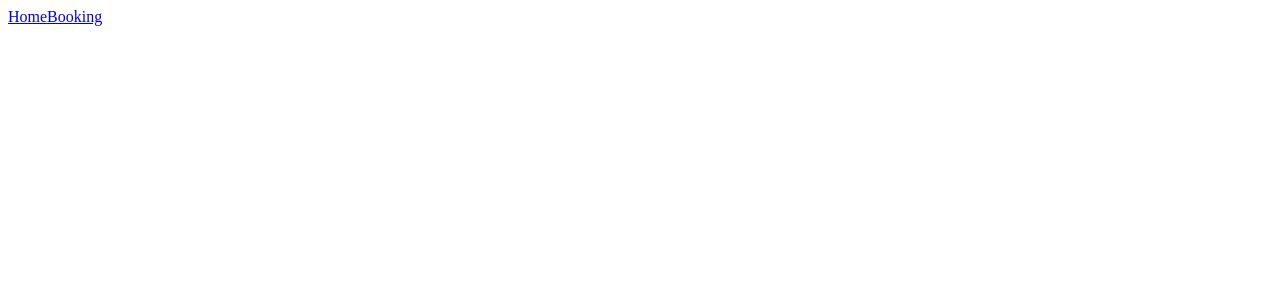
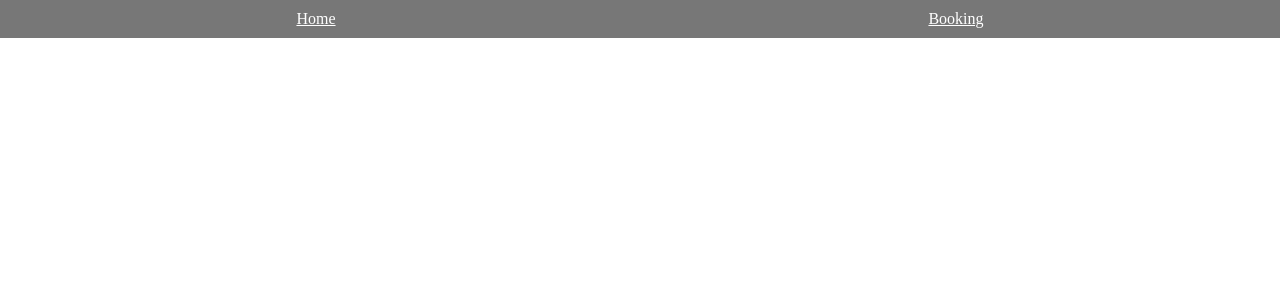
Before and after one commit to Korla/raycare-react, a React (Create React App) app: page / in a window 1280 px wide. Shown: the top 300 px of the page. Built offline with nearby package versions, Linux system fonts and the light colour scheme.

Commit message:
Simple panel and page components

```diff
--- /dev/null
+++ b/src/app.css
@@ -0,0 +1,3 @@
+body {
+  margin: 0;
+}
--- /dev/null
+++ b/src/common/Header.tsx
@@ -0,0 +1,21 @@
+import * as React from 'react';
+import { Link } from 'react-router';
+
+const style = {
+  root: {
+    display: 'flex',
+    justifyContent: 'space-around' as 'space-around',
+    background: '#777'
+  },
+  link: {
+    padding: 10,
+    color: 'white'
+  }
+};
+
+export default (props: any) => (
+  <div style={style.root}>
+    <Link style={style.link} to="/" activeClassName="active">Home</Link>
+    <Link style={style.link} to="/booking" activeClassName="active">Booking</Link>
+  </div>
+);
--- a/src/common/app.tsx
+++ b/src/common/app.tsx
@@ -1,10 +1,19 @@
 import * as React from 'react';
-import { Link } from 'react-router';
+import Header from './Header';
+
+const style = {
+  position: 'absolute',
+  right: 0,
+  left: 0,
+  top: 0,
+  bottom: 0,
+  display: 'flex',
+  flexDirection: 'column' as 'column'
+};
 
 export const app = (props: any) => (
-  <div>
-    <Link to="/" activeClassName="active">Home</Link>
-    <Link to="/booking" activeClassName="active">Booking</Link>
+  <div style={style}>
+    <Header />
     {props.children}
   </div>
 );
--- /dev/null
+++ b/src/common/components/page.css
@@ -0,0 +1,3 @@
+.rc-page > * + * {
+  margin-left: 10px;
+}
--- /dev/null
+++ b/src/common/components/page.tsx
@@ -0,0 +1,19 @@
+import * as React from 'react';
+import './page.css';
+
+const style = {
+  background: '#333',
+  padding: 10,
+  display: 'flex',
+  flex: 1
+};
+
+export class Page extends React.Component<void, void> {
+  render() {
+    return (
+      <div style={style} className="rc-page">
+        {this.props.children}
+      </div>
+    );
+  }
+}
--- /dev/null
+++ b/src/common/components/panel.tsx
@@ -0,0 +1,19 @@
+import * as React from 'react';
+
+const style = {
+  background: '#777',
+  padding: 10,
+  display: 'flex',
+  flexDirection: 'column' as 'column',
+  flex: 1
+};
+
+export class Panel extends React.Component<void, void> {
+  render() {
+    return (
+      <div style={style}>
+        {this.props.children}
+      </div>
+    );
+  }
+}
--- a/src/common/index.ts
+++ b/src/common/index.ts
@@ -1,2 +1,4 @@
 export { app } from './app';
 export { SubApp } from './SubApp';
+export { Page } from './components/page';
+export { Panel } from './components/panel';
--- a/src/index.tsx
+++ b/src/index.tsx
@@ -2,6 +2,8 @@ import * as React from 'react';
 import { Router, browserHistory, Route } from 'react-router';
 import { render } from 'react-dom';
 import { app } from './common';
+
+import './app.css';
 
 import BookingRoutes from './routes/booking';
 
--- a/src/routes/booking/app.tsx
+++ b/src/routes/booking/app.tsx
@@ -1,14 +1,15 @@
 import * as React from 'react';
-import { Link } from 'react-router';
 import { BookingState } from './state';
+import { Page, Panel } from '../../common';
+import NameAndAge from './views/nameAndAge';
 
 export default class BookingApp extends React.Component<BookingState, void> {
   render() {
     return (
-      <div>
-        <Link to="/booking/nameandage" activeClassName="active">Name and age</Link>
-        {this.props.children}
-      </div>
+      <Page>
+        <NameAndAge />
+        <Panel>Another panel</Panel>
+      </Page>
     );
   }
 }
--- a/src/routes/booking/index.tsx
+++ b/src/routes/booking/index.tsx
@@ -4,12 +4,9 @@ import { SubApp } from '../../common';
 import { reducers, epics } from './modules';
 import BookingApp from './app';
 import { BookingState } from './state';
-import NameAndAge from './views/nameAndAge';
 
 const BookingSubApp = SubApp<BookingState, void>(reducers, epics, BookingApp);
 
 export default (
-  <Route path="/booking" component={BookingSubApp}>
-    <Route path="/booking/nameandage" component={NameAndAge} />
-  </Route>
+  <Route path="/booking" component={BookingSubApp} />
 );
--- a/src/routes/booking/views/nameAndAge.tsx
+++ b/src/routes/booking/views/nameAndAge.tsx
@@ -1,5 +1,6 @@
 import * as React from 'react';
 import { connect, Dispatch } from 'react-redux';
+import { Panel } from '../../../common';
 import { BookingState } from '../state';
 import { addAgeDelayed } from '../actions';
 
@@ -15,10 +16,13 @@ interface NameAndAgeDispatch {
 class NameAndAge extends React.Component<NameAndAgeProps & NameAndAgeDispatch, void> {
   render() {
     return (
-      <div>
-        Name: {this.props.name}, Age: {this.props.age}
-        <button onClick={this.props.addAge}>Add</button>
-      </div>
+      <Panel>
+        <div>A panel</div>
+        <div>
+          Name: {this.props.name}, Age: {this.props.age}
+          <button onClick={this.props.addAge}>Add</button>
+        </div>
+      </Panel>
     );
   }
 }
```
